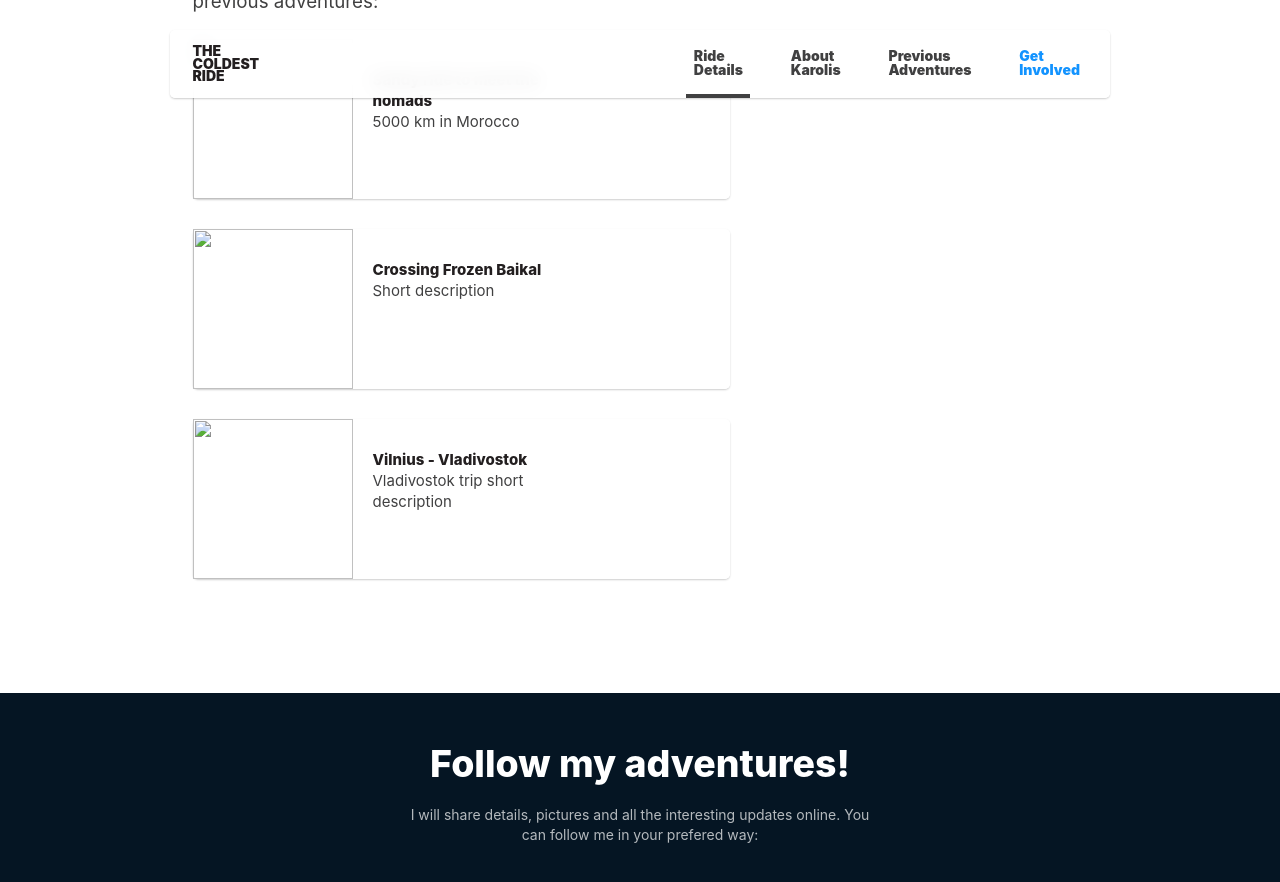
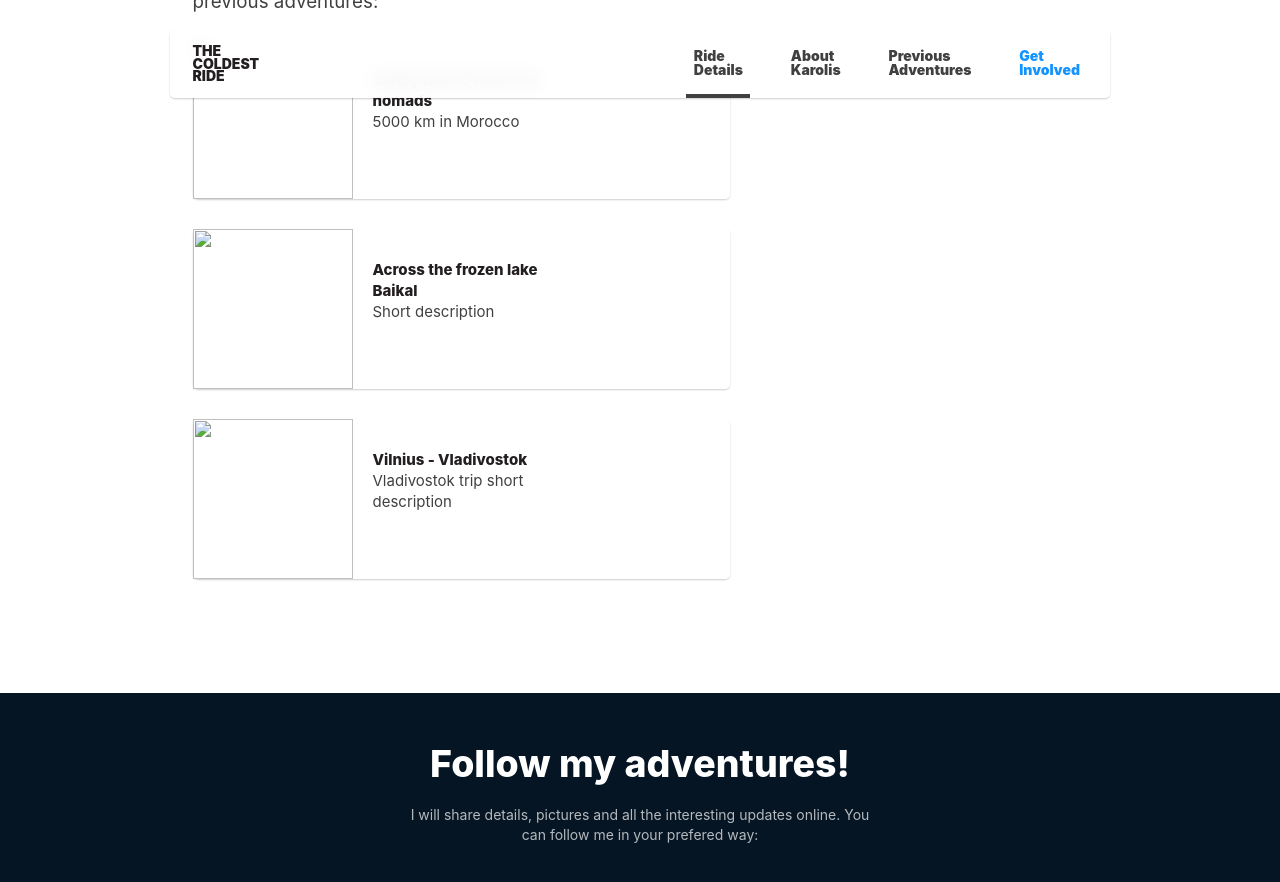
Before and after one commit to karolismieliauskas/thecoldestride.com, a Jekyll site: the page built from pages/index.html, in a window 1280 px wide and 900 px high, scrolled down 1766 px. Shown: the top 882 px of the window. Built offline with Jekyll 4.4.1, drawn with Linux system fonts in a browser that asks for light colours; some of the changed text lies outside the part shown.

Commit message:
Update navigation.yml

```diff
--- a/_data/navigation.yml
+++ b/_data/navigation.yml
@@ -11,8 +11,8 @@ items:
         subtitle: 2000km in Africa
         description: 5000 km in Morocco
         url: /adventures/morocco.html
-      - name: Crossing Frozen Baikal
-        subtitle: Some quality winter time
+      - name: Across the frozen lake Baikal
+        subtitle: Extra catchy ride
         description: Short description
         url: /adventures/baikal.html
       - name: Vilnius - Vladivostok
```
